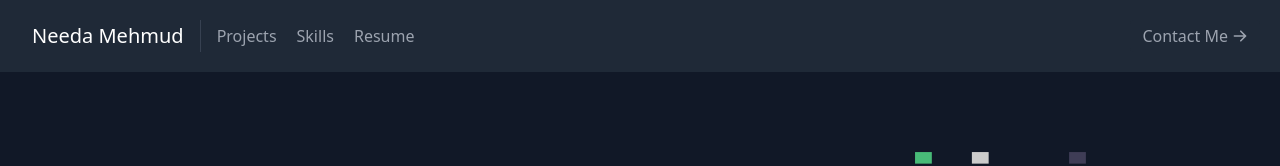
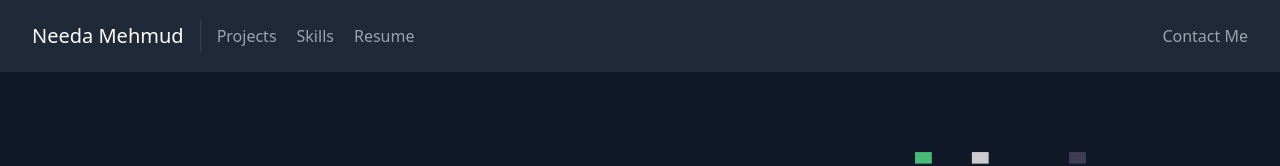
Before and after one commit to NeedaMehmud/react-portfolio, a React (Create React App) app: page / in a window 1280 px wide. Shown: the top 166 px of the page. Built offline with nearby package versions, Linux system fonts and the light colour scheme.

Commit message:
removed arrow

```diff
--- a/src/components/Navbar.js
+++ b/src/components/Navbar.js
@@ -17,7 +17,7 @@ export default function Navbar() {
                     <a href="#skills" className="mr-5 hover:text-white">
                         Skills
           </a>
-                    <a href="#resume" className="mr-5 hover:text-white">
+                    <a href="Needa_Resume.pdf" className="mr-5 hover:text-white">
                         Resume
           </a>
                 </nav>
@@ -25,7 +25,6 @@ export default function Navbar() {
                     href="#contact"
                     className="inline-flex items-center bg-gray-800 border-0 py-1 px-3 focus:outline-none hover:bg-gray-700 rounded text-base mt-4 md:mt-0">
                     Contact Me
-          <ArrowRightIcon className="w-4 h-4 ml-1" />
                 </a>
             </div>
         </header>
```
